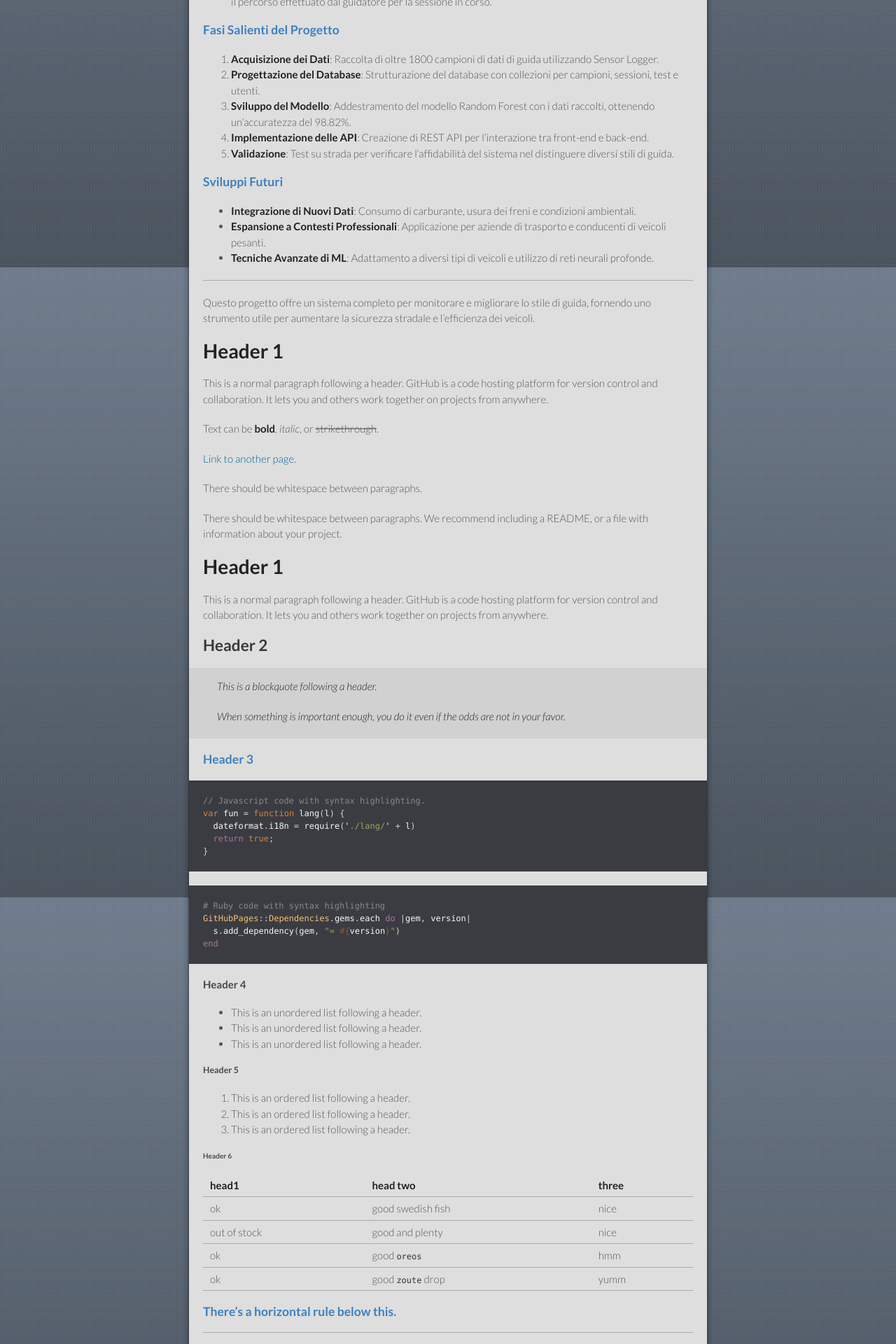
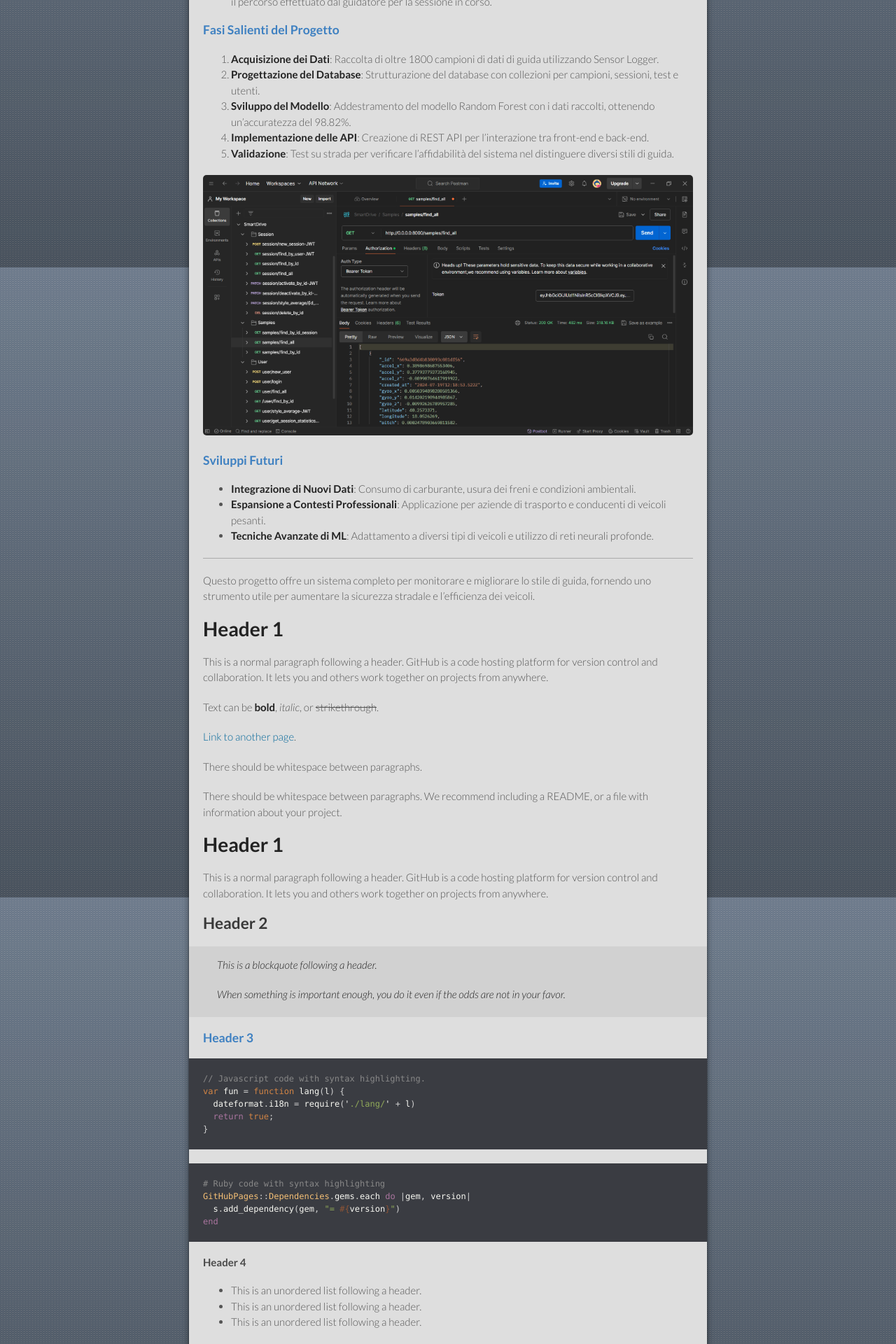
Before and after one commit to MarcoHijacker/SmartDrive-Page, a Jekyll site: the page built from index.md, in a window 1280 px wide. Shown: the part 3218-5138 px from the top of the page at 70% size. Built offline with Jekyll 4.4.1, drawn with Linux system fonts in a browser that asks for light colours; our own code applies the rules of GitHub Pages for plain Markdown files.

Commit message:
postman img added

```diff
--- a/index.md
+++ b/index.md
@@ -63,6 +63,8 @@ Ogni utente registrato può creare delle sessioni di guida. Una volta alla guida
 3. **Sviluppo del Modello**: Addestramento del modello Random Forest con i dati raccolti, ottenendo un'accuratezza del 98.82%.
 4. **Implementazione delle API**: Creazione di REST API per l'interazione tra front-end e back-end.
 5. **Validazione**: Test su strada per verificare l'affidabilità del sistema nel distinguere diversi stili di guida.
+
+<a href="https://raw.githubusercontent.com/MarcoHijacker/SmartDrive-Page/main/assets/images/postman_collection.png" target="_blank">![Postman Collection](https://raw.githubusercontent.com/MarcoHijacker/SmartDrive-Page/main/assets/images/postman_collection.png)</a>
 
 ### Sviluppi Futuri
 
```
Also changed, not shown: assets/images/postman_collection.png (added).
